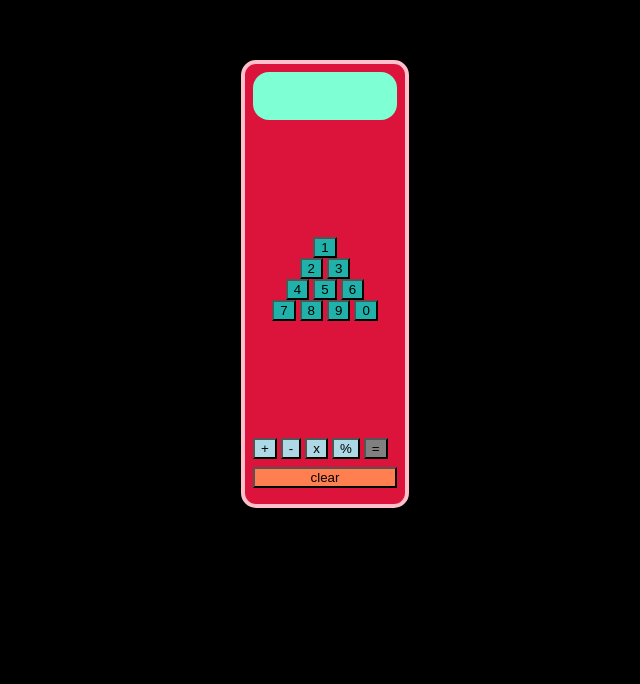
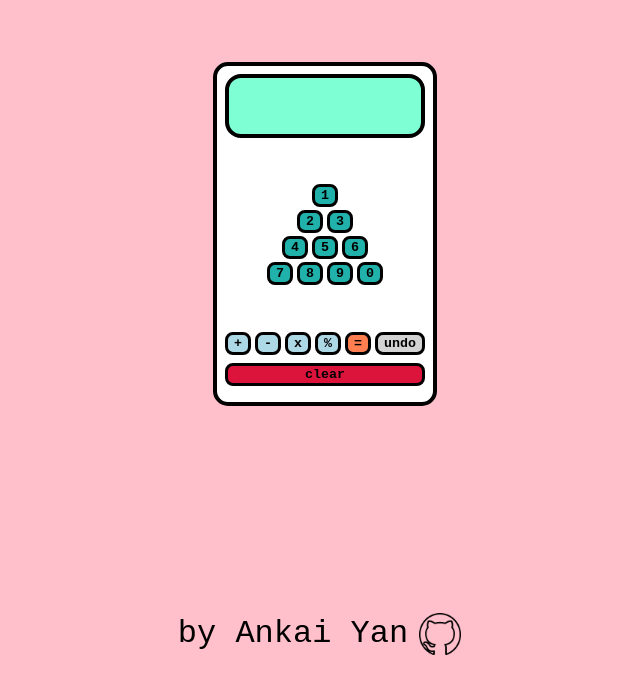
Before and after one commit to ank-ai/Calculator, a plain HTML site: page index.html in a window 1280 px wide. Shown: the part 124-808 px from the top of the page, without its empty margins (323-963 px from the left). Drawn offline with Linux system fonts and the light colour scheme.

Commit message:
Now finished

```diff
--- a/index.html
+++ b/index.html
@@ -9,24 +9,25 @@
 </head>
 
 <body>
+    <div></div>
     <div class="calculator">
 
         <div class="display"></div>
 
         <div class="digits">
-            <div>
+            <div class="spread">
                 <button class="numb">1</button>
             </div>
-            <div>
+            <div class="spread">
                 <button class="numb">2</button>
                 <button class="numb">3</button>
             </div>
-            <div>
+            <div class="spread">
                 <button class="numb">4</button>
                 <button class="numb">5</button>
                 <button class="numb">6</button>
             </div>
-            <div>
+            <div class="spread">
                 <button class="numb">7</button>
                 <button class="numb">8</button>
                 <button class="numb">9</button>
@@ -41,10 +42,15 @@
             <button class="operator">x</button>
             <button class="operator">%</button>
             <button class="equals">=</button>
+            <button class="undo">undo</button>
             </div>
             <button class="clear">clear</button>
         </div>
     </div>
+
+    <div class=footer>
+       <p>by Ankai Yan</p> <a href="https://github.com/ank-ai"><button class="git"><img src="githubicon.webp"></button></a>
+    </div>
 </body>
 
 </html>
--- a/script.js
+++ b/script.js
@@ -101,6 +101,7 @@ function execute(){
     setDisplay(result)
     firstNumber= result;
     secondNumber = undefined;
+    display.classList.add("blink")
 }
 
 //-------------------------------------------------- equals and clear buttons
@@ -114,3 +115,31 @@ clear.addEventListener("click", ()=>{
     firstNumber= undefined;
     secondNumber=undefined;
 })
+
+const undo = document.querySelector(".undo")
+
+undo.addEventListener("click",()=>{
+    display.textContent=display.textContent.slice(0,display.textContent.length-1)
+    firstNumber=Number(display.textContent)
+})
+
+const bod = document.querySelector("body");
+
+//make html elements so concatDisplayValue can work
+
+
+
+bod.addEventListener("keydown",function(e){
+    for(let i=0; i<10;i++){
+
+        if(e.code.includes(i)){
+            if(secondNumber==undefined && firstNumber!=undefined){
+                display.textContent= i;
+                secondNumber = Number(display.textContent);
+            }else if(display.textContent=="Divide by zero? Don't be a hero..."){
+                display.textContent="";
+                display.textContent+=i;
+            }else{display.textContent+=i;}
+        }
+    }
+})
--- a/styles.css
+++ b/styles.css
@@ -9,11 +9,11 @@ body {
 }
 
 .clear{
-    background-color: coral;
+    background-color: crimson;
 }
 
 .equals{
-    background-color: gray;
+    background-color: coral;
 }
 
 .numb{
@@ -21,14 +21,15 @@ body {
 }
 
 .calculator{
-    background-color: crimson;
-    min-height: 55vh;
+    background-color: white;
+    min-height: 42vh;
     min-width: 20vh;
     border-radius: 15px;
-    border: solid pink 0.5vh;
+    border: solid black 0.5vh;
     display: flex;
     flex-direction: column;
-    justify-content: space-between;}
+    justify-content: space-between;
+}
 
 .display{
     background-color: aquamarine;
@@ -39,13 +40,40 @@ body {
     display: flex;
     justify-content: flex-end;
     align-items: center;
+    font-family: Courier New;
+    font-style: oblique;
+    font-weight: bolder;
+    padding-top: 1vh;
+    padding-right: 4vh;
+    border: solid black 0.5vh;
 }
 
 body{
     display: flex;
-    justify-content: center;
+    flex-direction: column;
+    justify-content: space-between;
     align-items: center;
-    background-color: black;
+    background-color: pink;
+}
+
+
+
+.functionalButtons{
+    display: flex;
+    flex-direction: column;
+    margin: 1vh 1vh;
+
+}
+
+.clear{
+    margin: 1vh 0;
+}
+
+button{
+    font-family: Courier New;
+    font-weight: bolder;
+    border-radius: 1vh;
+    border: solid black 0.4vh;
 }
 
 .digits{
@@ -54,12 +82,47 @@ body{
     align-items: center;
 }
 
-.functionalButtons{
-    display: flex;
-    flex-direction: column;
-    margin: 1vh 1vh;
+.undo{
+    background-color:lightgray;
 }
 
-.clear{
-    margin: 1vh 0;
+.spread{
+    margin: 0.2vh;
 }
+
+img{
+    height: 6vh;
+    width: 6vh;
+    border-radius: 1.5vh;
+}
+
+.git{
+    height: 4vh;
+    width: 4vh;
+    display: flex;
+    justify-content: center;
+    align-items: center;
+    margin: 2vh;
+    background:none;
+    border: none;
+
+}
+
+.footer{
+    display: flex;
+    justify-content: center;
+    align-items: center;
+    font-family: 'Courier New', Courier, monospace;
+    font-size: 4vh;
+
+}
+
+.blink {
+    animation: blinker 1s linear infinite;
+  }
+
+  @keyframes blinker {
+    50% {
+      opacity: 0;
+    }
+  }
```
Also changed, not shown: githubicon.webp (added), 1 other file.
